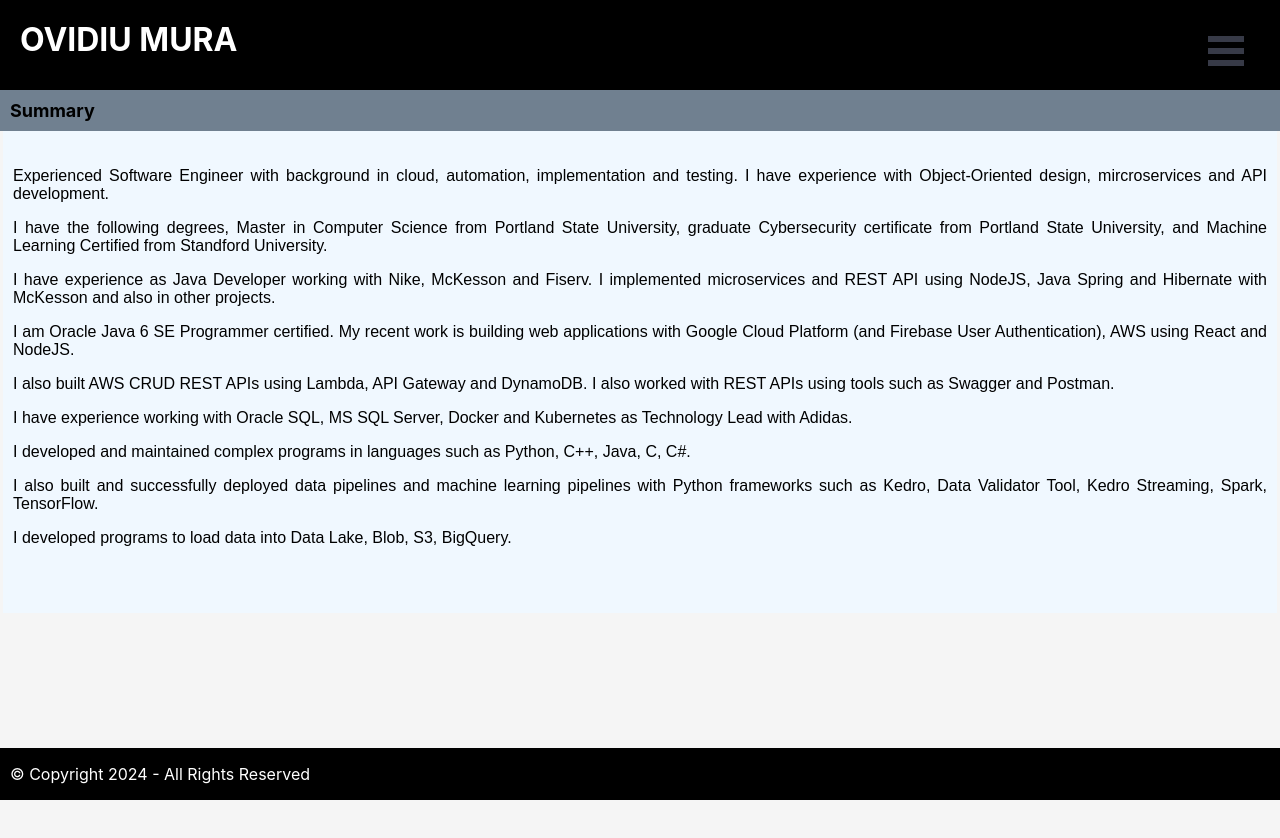
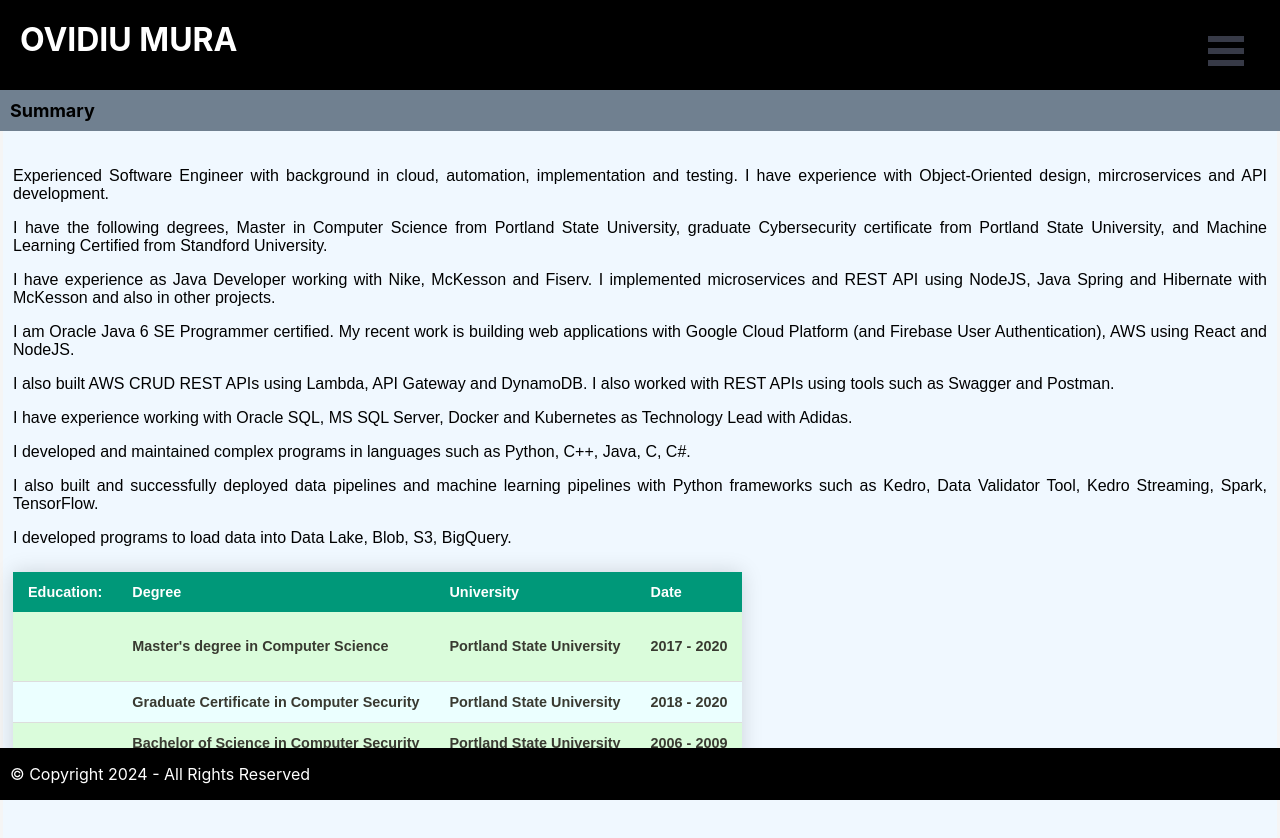
Before and after one commit to ovimura/projects-portfolio, a React (Create React App) app: page / in a window 1280 px wide. Before the commit the page ends 800 px from the top, so only its background shows below. Built offline with nearby package versions, Linux system fonts and the light colour scheme.

Commit message:
adding education in HomePage

```diff
--- a/src/pages/HomePage.js
+++ b/src/pages/HomePage.js
@@ -19,8 +19,51 @@ export default function HomePage() {
                 <p>I developed and maintained complex programs in languages such as Python, C++, Java, C, C#. </p>
                 <p>I also built and successfully deployed data pipelines and machine learning pipelines with Python frameworks such as Kedro, Data Validator Tool, Kedro Streaming, Spark, TensorFlow. </p>
                 <p>I developed programs to load data into Data Lake, Blob, S3, BigQuery.</p>
+
+                <table className="styled-table">
+                    <thead>
+                        <tr><th>Education:</th><th>Degree</th><th>University</th><th>Date</th></tr>
+                    </thead>
+                    <tbody>
+                        <tr className="active-row">
+                            <td></td>
+                            <td>
+                                <p>Master's degree in Computer Science</p>
+                            </td>
+                            <td>
+                                <p>Portland State University</p>
+                            </td>
+                            <td>2017 - 2020</td>
+                        </tr>
+                        <tr className="inactive-row">
+                            <td>
+                            </td>
+                            <td>
+                                Graduate Certificate in Computer Security
+                            </td>
+                            <td>
+                                Portland State University
+                            </td>
+                            <td>2018 - 2020</td>
+                        </tr>
+                        <tr className="active-row">
+                            <td>
+                            </td>
+                            <td>
+                                Bachelor of Science in Computer Security
+                            </td>
+                            <td>
+                                Portland State University
+                            </td>
+                            <td>2006 - 2009</td>
+                        </tr>
+                    </tbody>
+                </table>
             </div>
         </div>
+
+
+
         </>
     );
 }
--- a/src/pages/css/HomePage.css
+++ b/src/pages/css/HomePage.css
@@ -106,3 +106,69 @@
   .bm-overlay {
     background: rgba(0, 0, 0, 0.3);
   }
+
+
+
+
+
+.styled-table {
+  border-collapse: collapse;
+  margin: 25px 0;
+  font-size: 0.9em;
+  font-family: sans-serif;
+  /* min-width: 400px; */
+  box-shadow: 0 0 20px rgba(0, 0, 0, 0.15);
+  /* max-width: 500px; */
+  /* width: 40%; */
+  /* width: 400px; */
+}
+
+
+
+.styled-table thead tr {
+  background-color: #009879;
+  color: #ffffff;
+  text-align: left;
+}
+
+
+.styled-table th,
+.styled-table td {
+  padding: 12px 15px;
+}
+
+.styled-table tbody tr {
+  border-bottom: 1px solid #dddddd;
+}
+
+.styled-table tbody tr:nth-of-type(even) {
+  background-color: #f3f3f3;
+}
+
+.styled-table tbody tr:last-of-type {
+  border-bottom: 2px solid #009879;
+}
+
+.styled-table tbody tr.inactive-row {
+  font-weight: bold;
+  color: #393a31;
+  background-color: rgb(235, 255, 255);
+}
+
+.styled-table tbody tr.active-row {
+  font-weight: bold;
+  /* color: #009879; */
+  color: #393a31;
+  background-color: rgb(218, 252, 219);
+}
+
+
+@media (max-width: 500px) {
+  /* For mobile phones: */
+  /* [class*="styled-table"] {
+    width: 300px;
+  } */
+  .styled-table {
+      width: 300px;
+  }
+}
```
